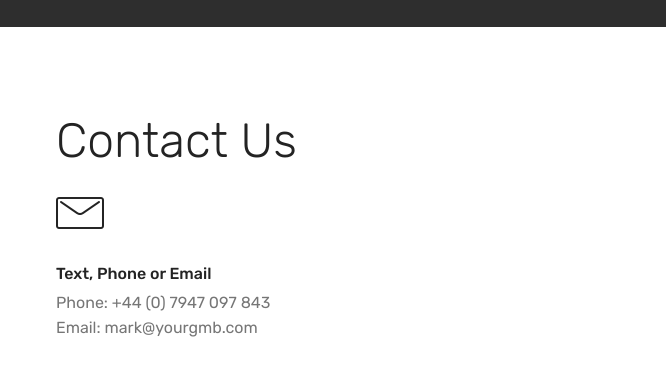
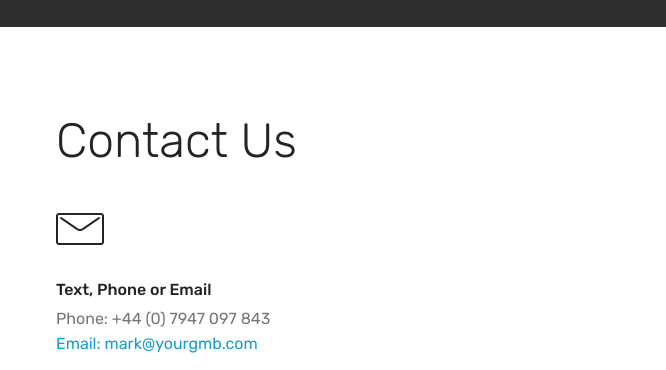
Before and after one commit to yourgmb/Googlemapsregistration, a plain HTML site: page index.html in a window 1280 px wide. Shown: the part 1627-1997 px from the top of the page, 614-1280 px from the left. Drawn offline with Linux system fonts and the light colour scheme; files whose address does not match are found by name.

```diff
--- a/index.html
+++ b/index.html
@@ -42,7 +42,7 @@
 
 </section>
 
-<section class="engine"><a href="https://mobirise.info/h">create a web page for free</a></section><section class="header3 cid-rbz3masHAl" id="header3-c">
+<section class="engine"><a href="https://mobirise.info/l">free website templates</a></section><section class="header3 cid-rbz3masHAl" id="header3-c">
 
 
 
@@ -93,8 +93,8 @@
                 <div class="google-map"><iframe frameborder="0" style="border:0" src="https://www.google.com/maps/embed/v1/place?key=AIzaSyA0Dx_boXQiwvdz8sJHoYeZNVTdoWONYkU&amp;q=place_id:ChIJn6wOs6lZwokRLKy1iqRcoKw" allowfullscreen=""></iframe></div>
             </div>
             <div class="col-md-6">
-                <h2 class="pb-3 align-left mbr-fonts-style display-2">
-                    Contact Us</h2>
+                <h2 class="pb-3 align-left mbr-fonts-style display-2"><p>
+                    <a href="mailto:mark@yourgmb.com"></a>Contact Us</p></h2>
                 <div>
                     <div class="icon-block pb-3">
                         <span class="icon-block__icon">
@@ -106,7 +106,7 @@
                         <h5 class="align-left mbr-fonts-style display-7">Text, Phone or Email</h5>
                         <p class="mbr-text align-left mbr-fonts-style display-7">
                             Phone: +44 (0) 7947 097 843&nbsp;<br>
-                            Email: mark@yourgmb.com
+                            <a href="mailto:mark@yourgmb.com">Email: mark@yourgmb.com</a>
                         </p>
                     </div>
                 </div>
@@ -114,7 +114,7 @@
                     <div data-form-alert="" hidden="">
                         Thanks for filling out the form!
                     </div>
-                    <form class="block mbr-form" action="https://mobirise.com/" method="post" data-form-title="Mobirise Form"><input type="hidden" name="email" data-form-email="true" value="sottrNQEa0NMVBU+L/OmWn1x+uDyj0WtH13UJWF7XGpdabyWhFx2uCsaWmeH3U3fLRmy71Eo6WFFrBXg75RY0PP76Xa1CrKzpoBIS9p0zG/oZ/FrXMXD/TSmFhVyNJv+">
+                    <form class="block mbr-form" action="https://mobirise.com/" method="post" data-form-title="Mobirise Form"><input type="hidden" name="email" data-form-email="true" value="L19l6aydzYH0XvJvi4uYxAguiFtg0j73zcNU+Iu4NTWv9ofDRbrUdaLRu2Jd9eVslf3FlUK+9mem2nOdOzA/SMbs0gbFUSb6BZDv2fKcsKajNBjmkVkFlx7/F+Wh6557">
                         <div class="row">
                             <div class="col-md-6 multi-horizontal" data-for="name">
                                 <input type="text" class="form-control input" name="name" data-form-field="Name" placeholder="Your Name" required="" id="name-form4-i">
```
Also changed, not shown: 1 other file.
